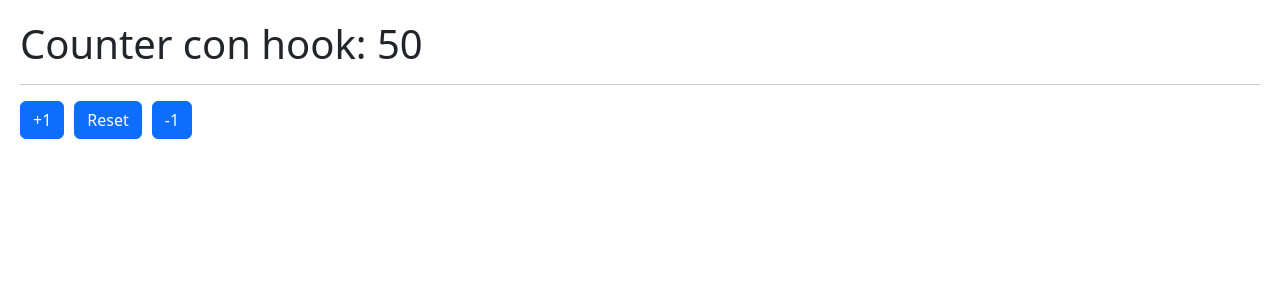
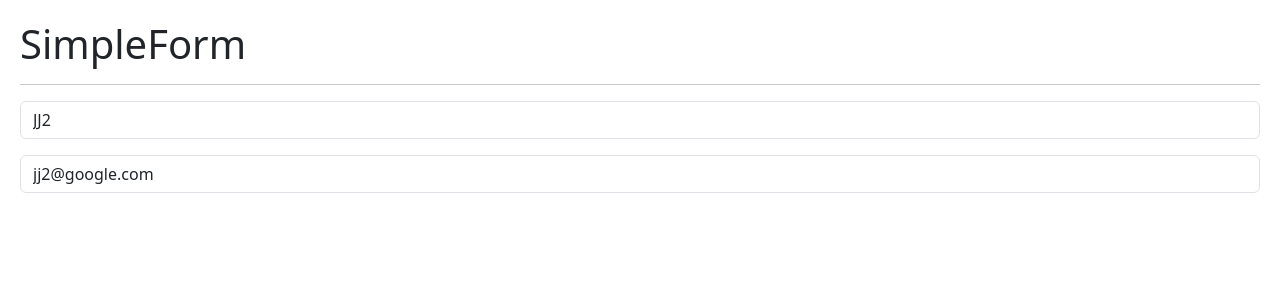
Before and after one commit to dgutierrez21/React-De-cero-a-experto-Hooks-y-MERN-, a React (Vite) app in the folder 05-hooks-app/: page / in a window 1280 px wide. Shown: the top 300 px of the page. Built offline with nearby package versions, Linux system fonts and the light colour scheme.

Commit message:
useEffect - SimpleForm

```diff
--- /dev/null
+++ b/05-hooks-app/src/02-useEffect/SimpleForm.jsx
@@ -0,0 +1,49 @@
+import { useEffect } from "react";
+import { useState } from "react";
+
+export const SimpleForm = () => {
+  const [formState, setFormState] = useState({
+    nombreUsuario: "JJ2",
+    email: "jj2@google.com",
+  });
+
+  const { nombreUsuario, email } = formState;
+
+  const onInputChange = (e) => {
+    const { name, value } = e.target;
+
+    setFormState({
+      ...formState,
+      [name]: value,
+    });
+  };
+
+  useEffect(() => {
+    console.log("El useEffect se llamó");
+  });
+
+  return (
+    <>
+      <h1>SimpleForm</h1>
+      <hr />
+
+      <input
+        type="text"
+        className="form-control"
+        placeholder="Nombre Usuario"
+        name="nombreUsuario"
+        value={nombreUsuario}
+        onChange={onInputChange}
+      />
+
+      <input
+        type="email"
+        className="form-control mt-3"
+        placeholder="user@google.com"
+        name="email"
+        value={email}
+        onChange={onInputChange}
+      />
+    </>
+  );
+};
--- a/05-hooks-app/src/HooksApp.jsx
+++ b/05-hooks-app/src/HooksApp.jsx
@@ -1,11 +1,13 @@
 import { CounterApp } from "./01-useState/CounterApp";
 import { CounterWithCustomHook } from "./01-useState/CounterWithCustomHook";
+import { SimpleForm } from "./02-useEffect/SimpleForm";
 
 const HooksApp = () => {
   return (
     <>
       {/* <CounterApp /> */}
-      <CounterWithCustomHook />
+      {/* <CounterWithCustomHook /> */}
+      <SimpleForm />
     </>
   );
 };
```
